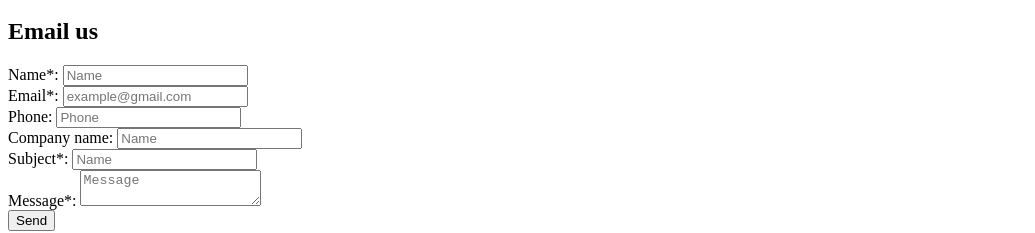
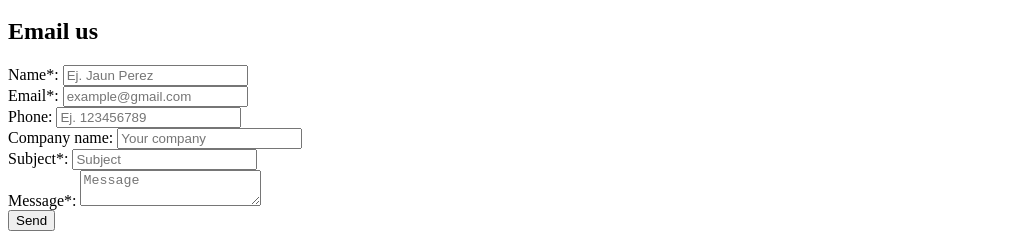
Before and after one commit to TinaAlzate/front-lasalle, a website: page index.html in a window 1280 px wide. Shown: the part 2154-2387 px from the top of the page, without its empty margins (0-1035 px from the left). Drawn offline with Linux system fonts and the light colour scheme; some packages are replaced by stand-ins of ours; a script that the page names is missing.

Commit message:
Eliminando node modules. - Añdiendo placeholder al index.html más declarativos.

```diff
--- a/index.html
+++ b/index.html
@@ -112,19 +112,19 @@
             <h2 id="email_us">Email us</h2>
             <form action="/"  method="POST" id="formUser">
                 <label for="name">Name*:</label>
-                <input type="text" name="name" placeholder="Name"  required><br>
+                <input type="text" name="name" placeholder="Ej. Jaun Perez"  required><br>
 
                 <label for="email">Email*:</label>
                 <input type="email" name="email" placeholder="example@gmail.com" required><br>
 
                 <label for="phone">Phone:</label>
-                <input type="text" name="phone" placeholder="Phone"><br>
+                <input type="text" name="phone" placeholder="Ej. 123456789"><br>
 
                 <label for="company">Company name:</label>
-                <input type="text" name="company" placeholder="Name"><br>
+                <input type="text" name="company" placeholder="Your company"><br>
 
                 <label for="subject">Subject*:</label>
-                <input type="text" name="subject" placeholder="Name" required><br>
+                <input type="text" name="subject" placeholder="Subject" required><br>
 
                 <label for="message">Message*:</label>
                 <textarea type="text"  name="message" placeholder="Message" required></textarea><br>
```
